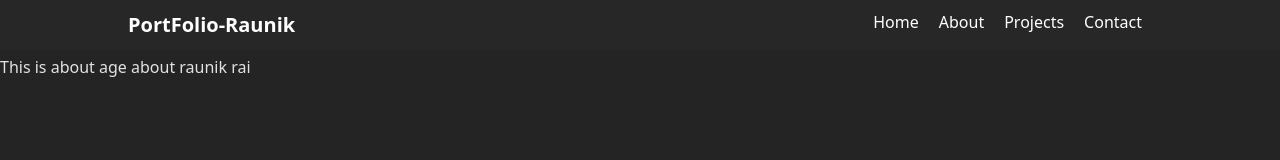
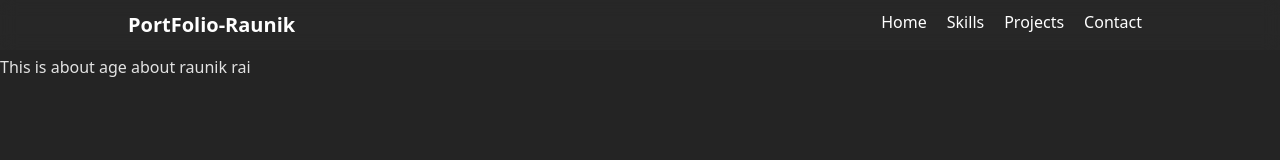
Before and after one commit to raunikdev/raunikportfolio, a React (Vite) app: page /About in a window 1280 px wide. Shown: the top 160 px of the page. Built offline with nearby package versions, Linux system fonts and the light colour scheme.

Commit message:
navigation to skills

```diff
--- a/src/components/Header.jsx
+++ b/src/components/Header.jsx
@@ -17,7 +17,7 @@ const Header = () => {
 
       <ul className={`header-list ${menuOpen ? 'show' : ''}`}>
         <li><a className="attribute-header" href="/#Home">Home</a></li>
-        <li><a className="attribute-header" href="/About">About</a></li>
+        <li><a className="attribute-header" href="/#Skills">Skills</a></li>
         <li><a className="attribute-header" href="/#projects">Projects</a></li>
         <li><a className="attribute-header" href="#Contact">Contact</a></li>
       </ul>
--- a/src/components/Skills.jsx
+++ b/src/components/Skills.jsx
@@ -105,7 +105,7 @@ const Skills=()=>{
 
 
     return(
-        <div className='skills'>
+        <div className='skills' id="Skills">
             <h1 id="skills-heading">Tech Stack</h1>
             <div className="buttons-fbe">
                 <button className={`frontend ${selectedBtn === "frontend" ? "selected" : ""}`} onClick={displayfront}>Frontend</button>
--- a/src/components/css/Home.css
+++ b/src/components/css/Home.css
@@ -5,18 +5,15 @@
     display: grid;
     grid-template-columns: 1fr 1fr;
     /* padding: 0px 40px; */
-    scroll-margin-top: 80px;
+    /* padding-top: 60px; */
     height: 98vh;
     overflow: hidden;
     /* border-color: white;
     border: solid; */
 
 }
-/*
-#left-home {
-    height: auto;
-    margin-top: 50px;
-} */
+
+
 
 .right-home {
     display: grid;
--- a/src/components/css/Skills.css
+++ b/src/components/css/Skills.css
@@ -1,5 +1,6 @@
 .skills{
     padding-bottom: 100px;
+    scroll-margin-top: 60px;;
 }
 #skills-heading{
     text-align: center;
```
